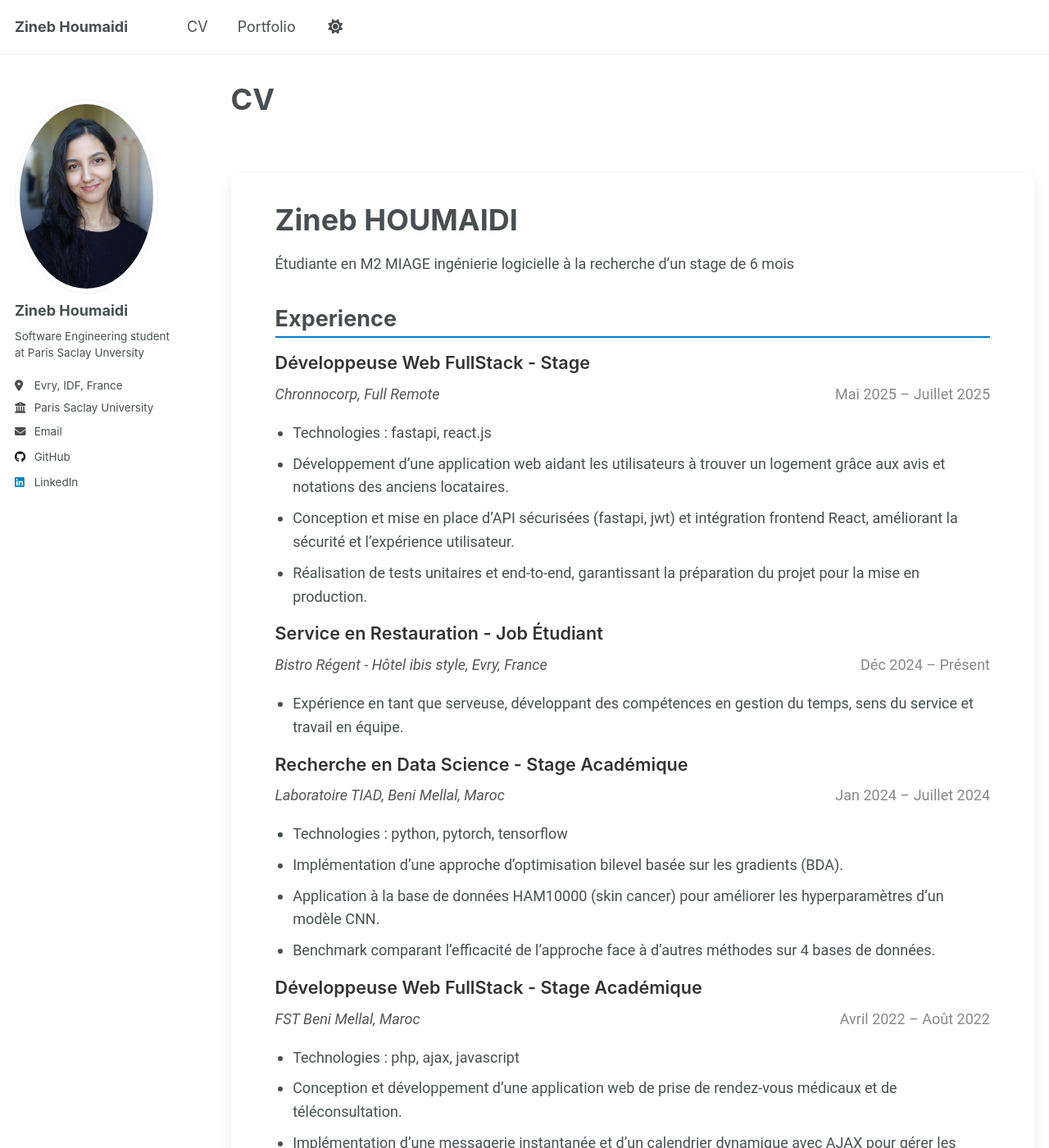
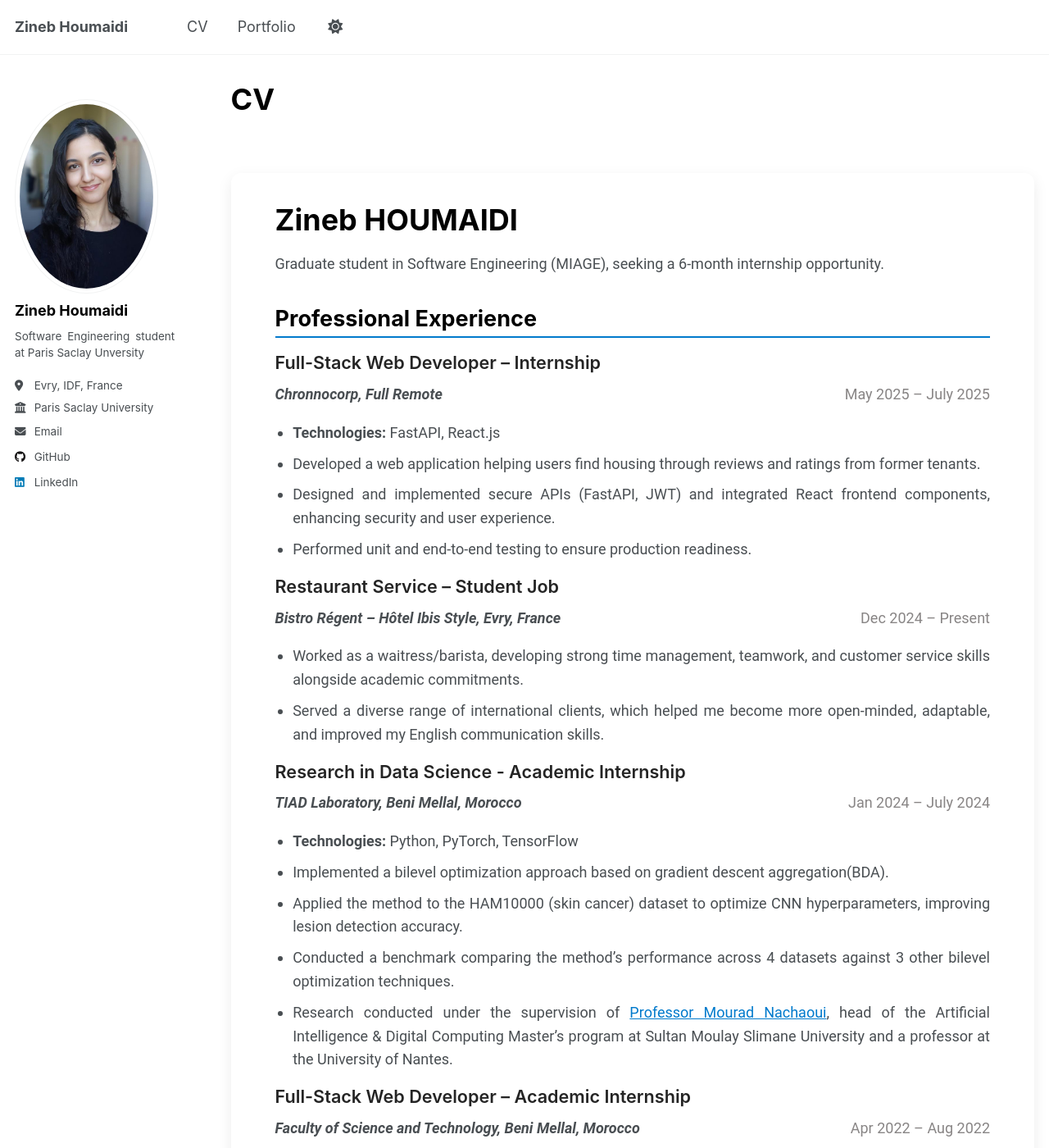
Before and after one commit to Zineb06/Zineb06.github.io, a Jekyll site: the page built from _pages/cv.md, in a window 1280 px wide and 1400 px high. Shown: the whole window at 82% size. Built offline with Jekyll 4.4.1, drawn with Linux system fonts in a browser that asks for light colours; a script that is not in the unit is left out; some of the changed text lies outside the part shown.

Commit message:
dev: making cv infos in english

```diff
--- a/_pages/cv.md
+++ b/_pages/cv.md
@@ -10,8 +10,6 @@ redirect_from:
 <style>
   body {
     font-family: "Inter", "Segoe UI", Roboto, sans-serif;
-    /* background-color: #f4f4f4;
-    color: #333; */
     line-height: 1.7;
     margin: 0;
     padding: 0;
@@ -21,13 +19,12 @@ redirect_from:
     max-width: 1000px;
     margin: 4rem auto;
     padding: 2rem 3rem;
-    /* background: #fff; */
     border-radius: 12px;
     box-shadow: 0 6px 18px rgba(0,0,0,0.08);
   }
 
   h1, h2, h3 {
-    /* color: #222; */
+    color: black;
     margin-bottom: 0.5em;
   }
 
@@ -50,10 +47,15 @@ redirect_from:
   ul {
     padding-left: 1.2em;
     margin-bottom: 1rem;
+    text-align: justify;
   }
 
   li {
     margin-bottom: 0.5em;
+  }
+
+  p {
+    text-align: justify;
   }
 
   .section-title {
@@ -65,17 +67,16 @@ redirect_from:
 
   .position {
     font-weight: 600;
-    color: #333;
+    color: #242424ff;
   }
 
   .company {
     font-style: italic;
-    color: #555;
   }
 
   .date {
     float: right;
-    color: #888;
+    color: #888585ff;
   }
 
   .skills ul {
@@ -85,7 +86,6 @@ redirect_from:
   .contact {
     margin-top: 2rem;
     font-style: italic;
-    color: #444;
   }
 
   a {
@@ -102,74 +102,78 @@ redirect_from:
 <div class="cv-container">
 
   <h1>Zineb HOUMAIDI</h1>
-  <p>Étudiante en M2 MIAGE ingénierie logicielle à la recherche d’un stage de 6 mois</p>
+  <p>Graduate student in Software Engineering (MIAGE), seeking a 6-month internship opportunity.</p>
 
-  <h2>Experience</h2>
+  <h2>Professional Experience</h2>
 
   <div>
-    <h3 class="position">Développeuse Web FullStack - Stage</h3>
-    <span class="company">Chronnocorp, Full Remote</span> <span class="date">Mai 2025 – Juillet 2025</span>
+    <h3 class="position">Full-Stack Web Developer – Internship</h3>
+    <span class="company"><b>Chronnocorp, Full Remote</b></span> <span class="date">May 2025 – July 2025</span>
     <ul>
-      <li>Technologies : fastapi, react.js</li>
-      <li>Développement d’une application web aidant les utilisateurs à trouver un logement grâce aux avis et notations des anciens locataires.</li>
-      <li>Conception et mise en place d’API sécurisées (fastapi, jwt) et intégration frontend React, améliorant la sécurité et l’expérience utilisateur.</li>
-      <li>Réalisation de tests unitaires et end-to-end, garantissant la préparation du projet pour la mise en production.</li>
+      <li><b>Technologies:</b> FastAPI, React.js</li>
+      <li>Developed a web application helping users find housing through reviews and ratings from former tenants.</li>
+      <li>Designed and implemented secure APIs (FastAPI, JWT) and integrated React frontend components, enhancing security and user experience.</li>
+      <li>Performed unit and end-to-end testing to ensure production readiness.</li>
     </ul>
   </div>
 
   <div>
-    <h3 class="position">Service en Restauration - Job Étudiant</h3>
-    <span class="company">Bistro Régent - Hôtel ibis style, Evry, France</span> <span class="date">Déc 2024 – Présent</span>
+  <h3 class="position">Restaurant Service – Student Job</h3>
+  <span class="company"><b>Bistro Régent – Hôtel Ibis Style, Evry, France</b></span> <span class="date">Dec 2024 – Present</span>
+  <ul>
+    <li>Worked as a waitress/barista, developing strong time management, teamwork, and customer service skills alongside academic commitments.</li>
+    <li>Served a diverse range of international clients, which helped me become more open-minded, adaptable, and improved my English communication skills.</li>
+  </ul>
+  </div>
+
+  <div>
+    <h3 class="position">Research in Data Science - Academic Internship</h3>
+    <span class="company"><b>TIAD Laboratory, Beni Mellal, Morocco</b></span> <span class="date">Jan 2024 – July 2024</span>
     <ul>
-      <li>Expérience en tant que serveuse, développant des compétences en gestion du temps, sens du service et travail en équipe.</li>
+      <li><b>Technologies:</b> Python, PyTorch, TensorFlow</li>
+      <li>Implemented a bilevel optimization approach based on gradient descent aggregation(BDA).</li>
+      <li>Applied the method to the HAM10000 (skin cancer) dataset to optimize CNN hyperparameters, improving lesion detection accuracy.</li>
+      <li>Conducted a benchmark comparing the method’s performance across 4 datasets against 3 other bilevel optimization techniques.</li>
+      <li>Research conducted under the supervision of <a href="mailto:m.nachaoui@usms.ma">Professor Mourad Nachaoui</a>, head of the Artificial Intelligence & Digital Computing Master’s program at Sultan Moulay Slimane University and a professor at the University of Nantes.</li>
     </ul>
   </div>
 
   <div>
-    <h3 class="position">Recherche en Data Science - Stage Académique</h3>
-    <span class="company">Laboratoire TIAD, Beni Mellal, Maroc</span> <span class="date">Jan 2024 – Juillet 2024</span>
+    <h3 class="position">Full-Stack Web Developer – Academic Internship</h3>
+    <span class="company"><b>Faculty of Science and Technology, Beni Mellal, Morocco</b></span> <span class="date">Apr 2022 – Aug 2022</span>
     <ul>
-      <li>Technologies : python, pytorch, tensorflow</li>
-      <li>Implémentation d’une approche d’optimisation bilevel basée sur les gradients (BDA).</li>
-      <li>Application à la base de données HAM10000 (skin cancer) pour améliorer les hyperparamètres d’un modèle CNN.</li>
-      <li>Benchmark comparant l’efficacité de l’approche face à d’autres méthodes sur 4 bases de données.</li>
+      <li><b>Technologies:</b> PHP, AJAX, JavaScript</li>
+      <li>Designed and developed a web application for medical appointment booking and remote consultation.</li>
+      <li>Implemented a real-time messaging system and dynamic calendar using AJAX for real-time availability and scheduling management.</li>
+    </ul>
+  </div>
+
+  <h2>Education</h2>
+
+  <div>
+    <h3 class="position">University of Évry Paris Saclay</h3>
+    <span class="company"><b>Évry, France</b></span> <span class="date">2024 – 2026</span>
+    <ul>
+      <li>Master’s in MIAGE – Software Engineering for the Web</li>
+      <li>Class Representative of the M2 MIAGE 2025–2026</li>
     </ul>
   </div>
 
   <div>
-    <h3 class="position">Développeuse Web FullStack - Stage Académique</h3>
-    <span class="company">FST Beni Mellal, Maroc</span> <span class="date">Avril 2022 – Août 2022</span>
+    <h3 class="position">Sultan Moulay Slimane University</h3>
+    <span class="company"><b>Beni Mellal, Morocco</b></span> <span class="date">2018 – 2024</span>
     <ul>
-      <li>Technologies : php, ajax, javascript</li>
-      <li>Conception et développement d’une application web de prise de rendez-vous médicaux et de téléconsultation.</li>
-      <li>Implémentation d’une messagerie instantanée et d’un calendrier dynamique avec AJAX pour gérer les disponibilités médicales.</li>
-    </ul>
-  </div>
-
-  <h2>Education</h2>
-  <div>
-    <h3 class="position">Université Evry Paris Saclay</h3>
-    <span class="company">Evry, France</span> <span class="date">2024 – 2026</span>
-    <ul>
-      <li>Master MIAGE - Ingénierie logicielle pour le web (Représentante de la promotion M2 MIAGE 2025-2026)</li>
+      <li>Master’s Degree in Business Intelligence</li>
+      <li>Bachelor’s Degree in Computer Science and Technology</li>
+      <li>DEUST in Mathematics, Computer Science, Physics, and Chemistry (MIPC)</li>
     </ul>
   </div>
 
   <div>
-    <h3 class="position">Université Sultan Mulay Sliman</h3>
-    <span class="company">Beni Mellal, Maroc</span> <span class="date">2018 – 2024</span>
+    <h3 class="position"> Moulay Rachid High School</h3>
+    <span class="company"><b>K. Tadla, Morocco</b></span> <span class="date">June 2018</span>
     <ul>
-      <li>Master Informatique Décisionnelle</li>
-      <li>Licence Sciences et Techniques en Informatique</li>
-      <li>DEUST en MIPC : Diplôme en Mathématiques, Informatique, Physique, Chimie</li>
-    </ul>
-  </div>
-
-  <div>
-    <h3 class="position">Lycée Mulay Rachid</h3>
-    <span class="company">Kasbat Tadla</span> <span class="date">Juin 2018</span>
-    <ul>
-      <li>Baccalauréat Sciences Mathématiques A Internationale option français</li>
+      <li>Scientific International Baccalaureate in Mathematics, French Option</li>
     </ul>
   </div>
 
```
Also changed, not shown: _pages/cv-fr.md (added, +181 -0 lines).
